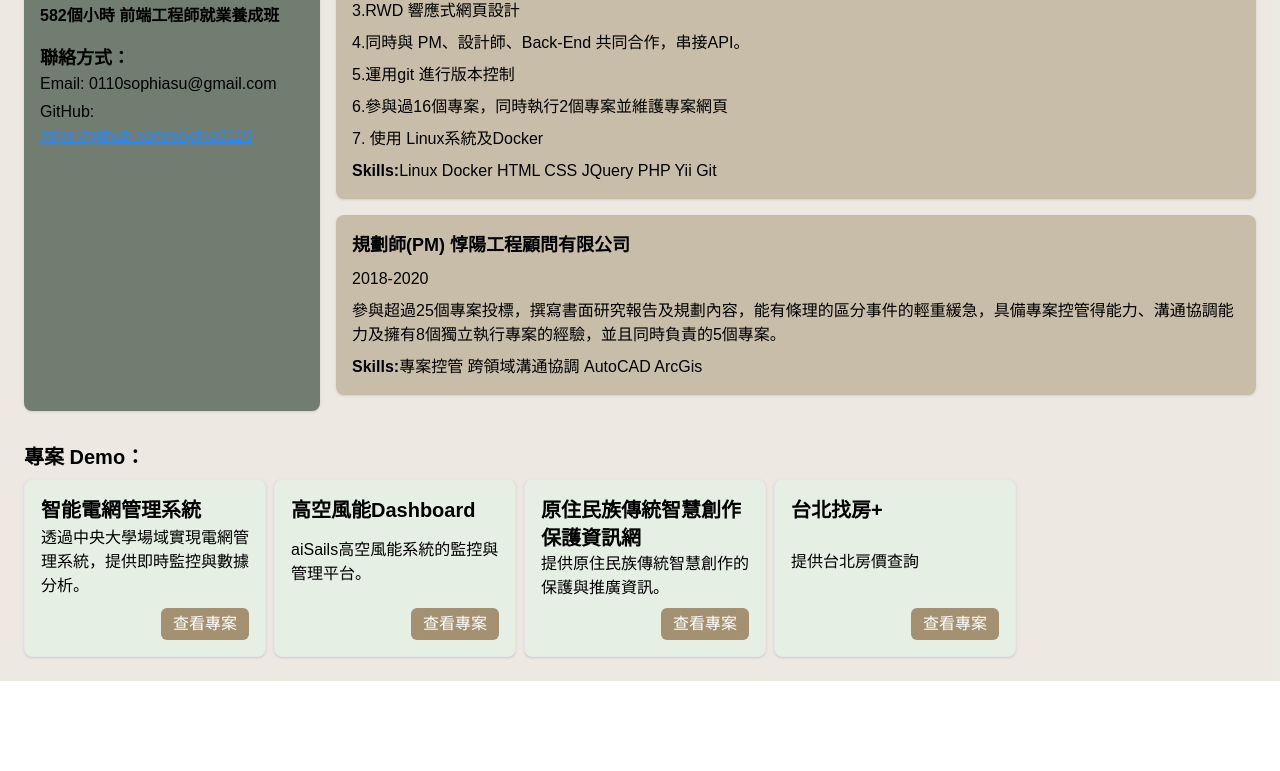
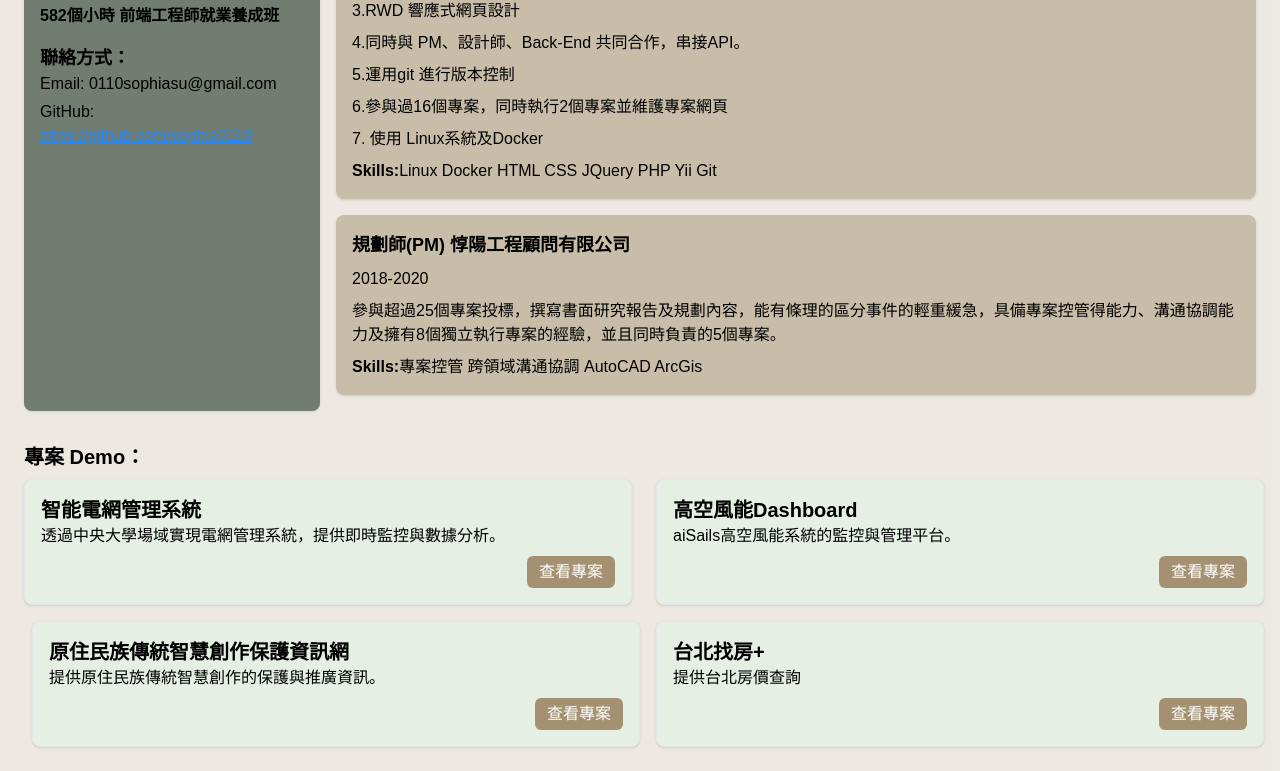
Before and after one commit to sophia0110/resume, a Next.js app: page / in a window 1280 px wide. Shown: the part 621-1392 px from the top of the page. Before the commit the page ends 1302 px from the top, so only its background shows below. Built offline with nearby package versions, Linux system fonts and the light colour scheme.

Commit message:
fix: next and rwd

```diff
--- a/app/components/List/ProjectList.tsx
+++ b/app/components/List/ProjectList.tsx
@@ -34,13 +34,13 @@ const ProjectList = () => {
     }
   ];
   return (
-    <ul className="list-disc list-inside justify-between flex space-x-2 w-full">
+    <ul className="list-disc list-inside justify-between space-x-2 w-full flex-wrap grid  grid-cols-4 gap-4">
       {projects.map((project) => (
         <div
           key={project.id}
-          className=" border p-4 rounded-lg shadow w-full flex flex-col justify-between bg-primary-100 "
+          className=" border rounded-lg shadow flex flex-col justify-between bg-primary-100 w-full  p-4 col-span-2"
         >
-          <div className="font-bold text-xl w-52">{project.name}</div>
+          <div className="font-bold text-xl w-full">{project.name}</div>
           <div>{project.description}</div>
           <div className="mt-2 justify-end flex">
             <button className="bg-secondary-400 text-white px-3 py-1  hover:bg-secondary-600 rounded-md">
--- a/app/page.tsx
+++ b/app/page.tsx
@@ -60,7 +60,7 @@ export default function Page() {
         </div>
 
         {/* 專案區塊 */}
-        <div className="col-span-1 sm:col-span-2 mt-4">
+        <div className="col-span-1 sm:col-span-2 lg:col-span-4 mt-4">
           <div className="pb-2 font-bold text-xl">專案 Demo：</div>
           <ProjectList />
         </div>
```
Also changed, not shown: package.json (+4 -3 lines), 1 other file (tests, documents, lock files or other folders).
